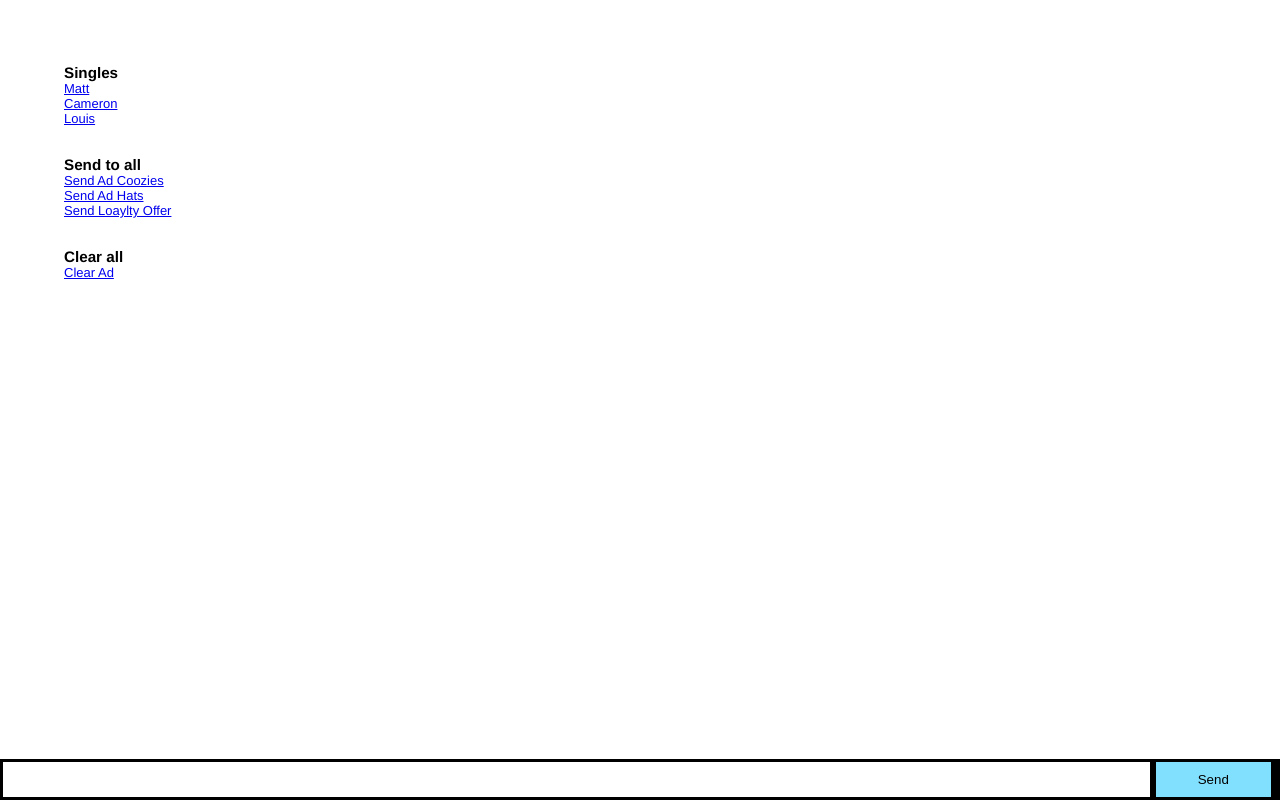
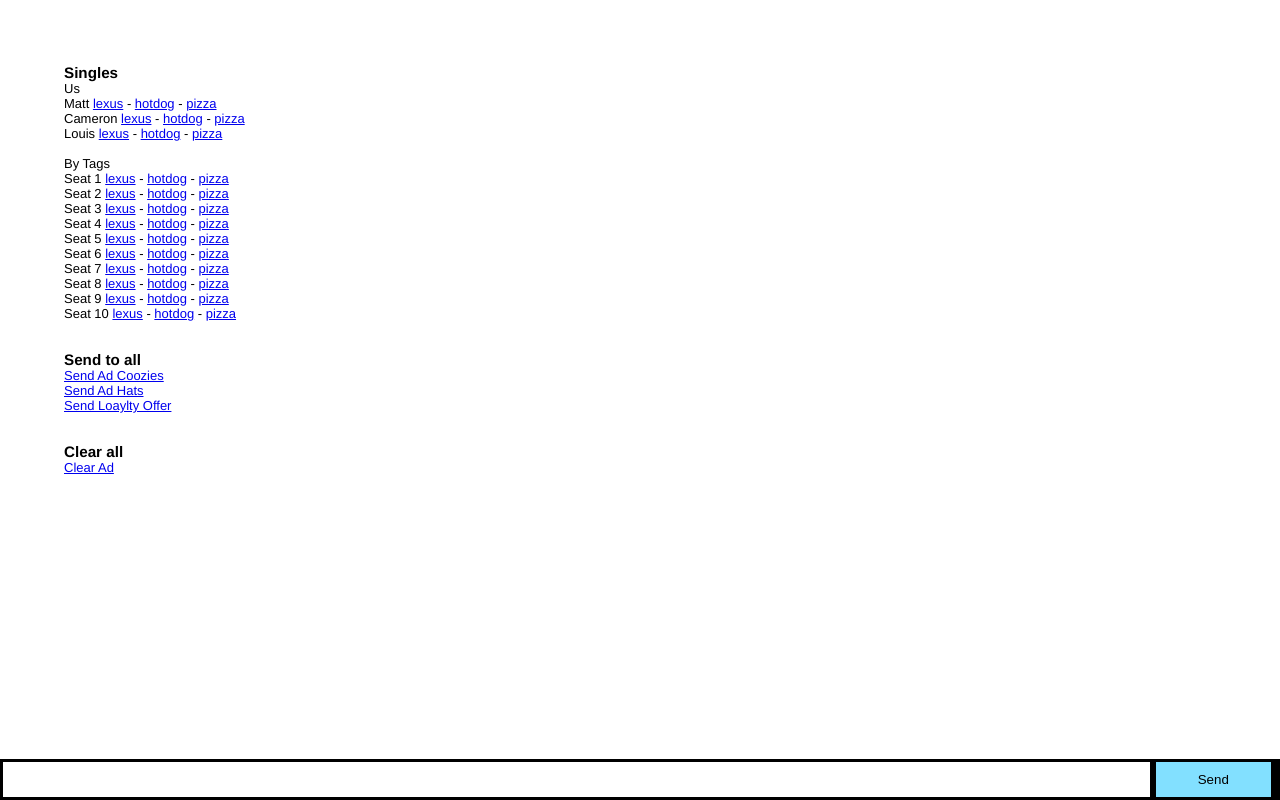
Before and after one commit to sullyintheseat/socketServer, a website: page web/index.html in a window 1280 px wide. Drawn offline with nearby package versions, Linux system fonts and the light colour scheme.

Commit message:
updating pushes

```diff
--- a/web/index.html
+++ b/web/index.html
@@ -16,9 +16,22 @@
   <body>
     <div style="margin:5%;">
       <h3>Singles</h3>
-      <p><a href="#" onclick="sendTo('matt', 0)">Matt</a></p>
-      <p><a href="#" onclick="sendTo('cameron', 0)">Cameron</a></p>
-      <p><a href="#" onclick="sendTo('louis', 0)">Louis</a></p>
+      <p>Us</p>
+      <p>Matt <a href="#" onclick="sendTo('matt', 0)">lexus</a> - <a href="#" onclick="sendTo('matt', 1)">hotdog</a> - <a href="#" onclick="sendTo('matt', 2)">pizza</a></p>
+      <p>Cameron <a href="#" onclick="sendTo('cameron', 0)">lexus</a> - <a href="#" onclick="sendTo('camneron', 1)">hotdog</a> - <a href="#" onclick="sendTo('cameron', 2)">pizza</a></p>
+      <p>Louis <a href="#" onclick="sendTo('louis', 0)">lexus</a> - <a href="#" onclick="sendTo('louis', 1)">hotdog</a> - <a href="#" onclick="sendTo('louis', 2)">pizza</a></p>
+      <p><br /></p>
+      <p>By Tags</p>
+      <p>Seat 1 <a href="#" onclick="sendTo('seat1', 0)">lexus</a> - <a href="#" onclick="sendTo('seat1', 1)">hotdog</a> - <a href="#" onclick="sendTo('seat1', 2)">pizza</a></p>
+      <p>Seat 2 <a href="#" onclick="sendTo('seat2', 0)">lexus</a> - <a href="#" onclick="sendTo('seat2', 1)">hotdog</a> - <a href="#" onclick="sendTo('seat2', 2)">pizza</a></p>
+      <p>Seat 3 <a href="#" onclick="sendTo('seat3', 0)">lexus</a> - <a href="#" onclick="sendTo('seat3', 1)">hotdog</a> - <a href="#" onclick="sendTo('seat3', 2)">pizza</a></p>
+      <p>Seat 4 <a href="#" onclick="sendTo('seat4', 0)">lexus</a> - <a href="#" onclick="sendTo('seat4', 1)">hotdog</a> - <a href="#" onclick="sendTo('seat4', 2)">pizza</a></p>
+      <p>Seat 5 <a href="#" onclick="sendTo('seat5', 0)">lexus</a> - <a href="#" onclick="sendTo('seat5', 1)">hotdog</a> - <a href="#" onclick="sendTo('seat5', 2)">pizza</a></p>
+      <p>Seat 6 <a href="#" onclick="sendTo('seat6', 0)">lexus</a> - <a href="#" onclick="sendTo('seat6', 1)">hotdog</a> - <a href="#" onclick="sendTo('seat6', 2)">pizza</a></p>
+      <p>Seat 7 <a href="#" onclick="sendTo('seat7', 0)">lexus</a> - <a href="#" onclick="sendTo('seat7', 1)">hotdog</a> - <a href="#" onclick="sendTo('seat7', 2)">pizza</a></p>
+      <p>Seat 8 <a href="#" onclick="sendTo('seat8', 0)">lexus</a> - <a href="#" onclick="sendTo('seat8', 1)">hotdog</a> - <a href="#" onclick="sendTo('seat8', 2)">pizza</a></p>
+      <p>Seat 9 <a href="#" onclick="sendTo('seat9', 0)">lexus</a> - <a href="#" onclick="sendTo('seat9', 1)">hotdog</a> - <a href="#" onclick="sendTo('seat9', 2)">pizza</a></p>
+      <p>Seat 10 <a href="#" onclick="sendTo('seat10', 0)">lexus</a> - <a href="#" onclick="sendTo('seat10', 1)">hotdog</a> - <a href="#" onclick="sendTo('seat10', 2)">pizza</a></p>
       <br/><br/>
       <h3>Send to all</h3>
       <p><a href="#" onclick="send(0)">Send Ad Coozies</a></p>
@@ -42,8 +55,8 @@
       ]
       prizes = [
         '"test":"https://mp.vibescm.com/c/872fcf", "img":"https://s3.us-east-2.amazonaws.com/ds-stadium-bucket/skeeters/lexus.png"',
-        '"test":"https://mp.vibescm.com/c/872fcf", "img":"https://s3.us-east-2.amazonaws.com/ds-stadium-bucket/skeeters/coozies.png"',
-        '"test":"https://mp.vibescm.com/c/872fcf", "img":"https://s3.us-east-2.amazonaws.com/ds-stadium-bucket/skeeters/coozies.png"'
+        '"test":"https://mp.vibescm.com/c/872fcf", "img":"https://s3.us-east-2.amazonaws.com/ds-stadium-bucket/skeeters/hotdogwin.png"',
+        '"test":"https://mp.vibescm.com/c/872fcf", "img":"https://s3.us-east-2.amazonaws.com/ds-stadium-bucket/skeeters/freepizza.png"'
       ]
       $(function () {
         $('form').submit(function(e){
```
